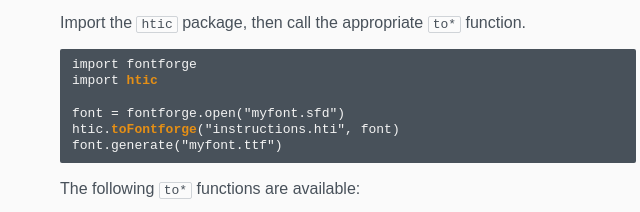
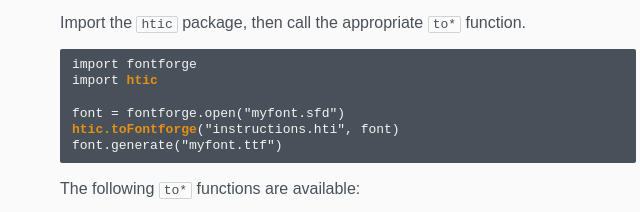
Before and after one commit to jenskutilek/HumbleTypeInstructionCompiler, a plain HTML site: page doc/usage.html in a window 1280 px wide. Shown: the part 310-522 px from the top of the page, 292-932 px from the left. Drawn offline with Linux system fonts and the light colour scheme.

Commit message:
Tiny revision of documentation

```diff
--- a/doc/usage.html
+++ b/doc/usage.html
@@ -39,7 +39,7 @@
 import <strong>htic</strong>
 
 font = fontforge.open("myfont.sfd")
-htic.<strong>toFontforge</strong>("instructions.hti", font)
+<strong>htic.toFontforge</strong>("instructions.hti", font)
 font.generate("myfont.ttf")</code></pre>
 	<p>
 		The following <code>to*</code> functions are available:
```
